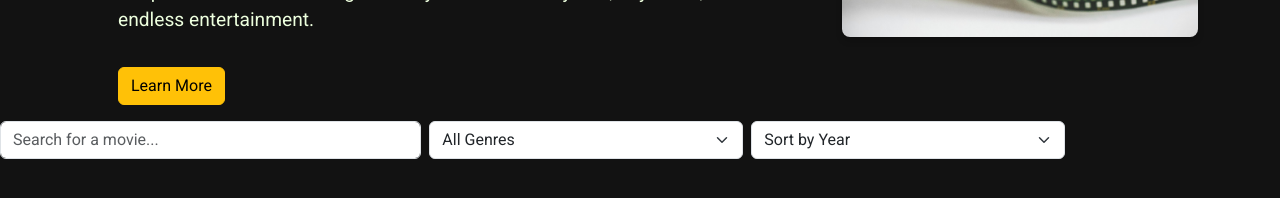
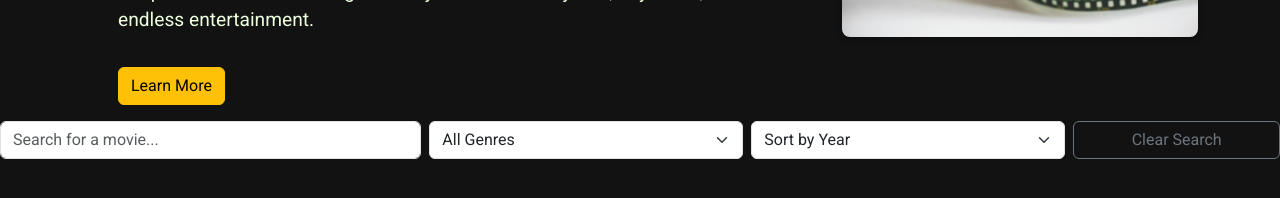
Before and after one commit to Victor400/movie-explorer, a plain HTML site: page index.html in a window 1280 px wide. Shown: the part 306-504 px from the top of the page. Drawn offline with nearby package versions, Linux system fonts and the light colour scheme.

Commit message:
feat: add clear search button to reset filters and search input

```diff
--- a/index.html
+++ b/index.html
@@ -99,6 +99,11 @@
             <option value="desc">Year ↓ (Newest)</option>
           </select>
         </div>
+        <!-- Clear Search Button -->
+        <div class="col-md-2">
+          <button id="clearBtn" class="btn btn-outline-secondary w-100">Clear Search</button>
+        </div>
+      </div>
 
     </section>
 
```
